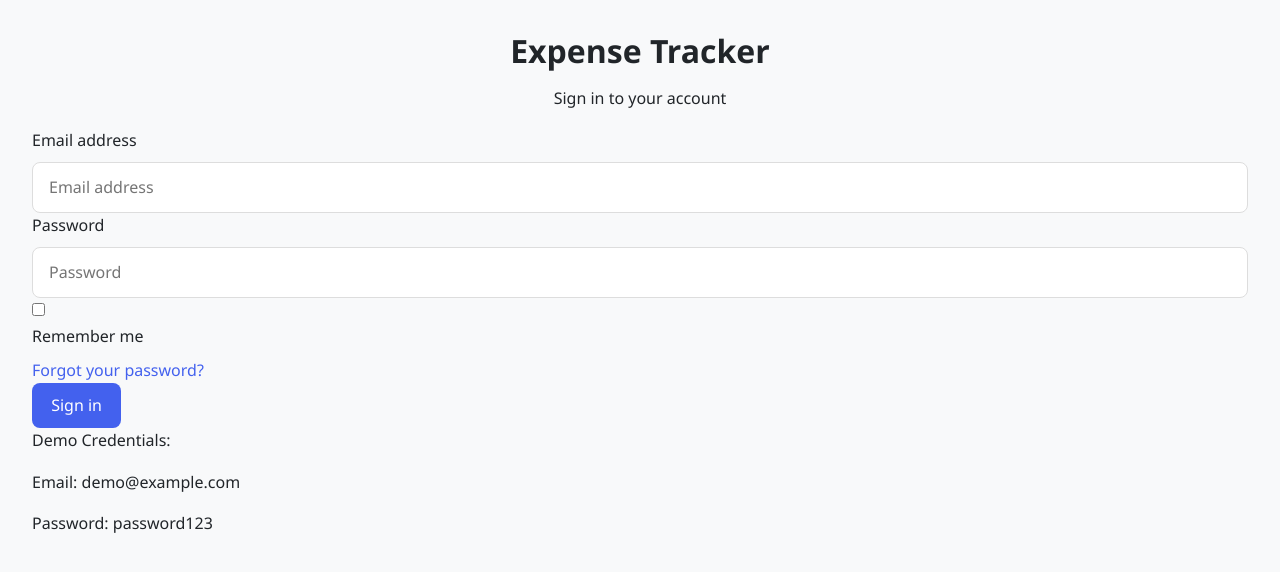
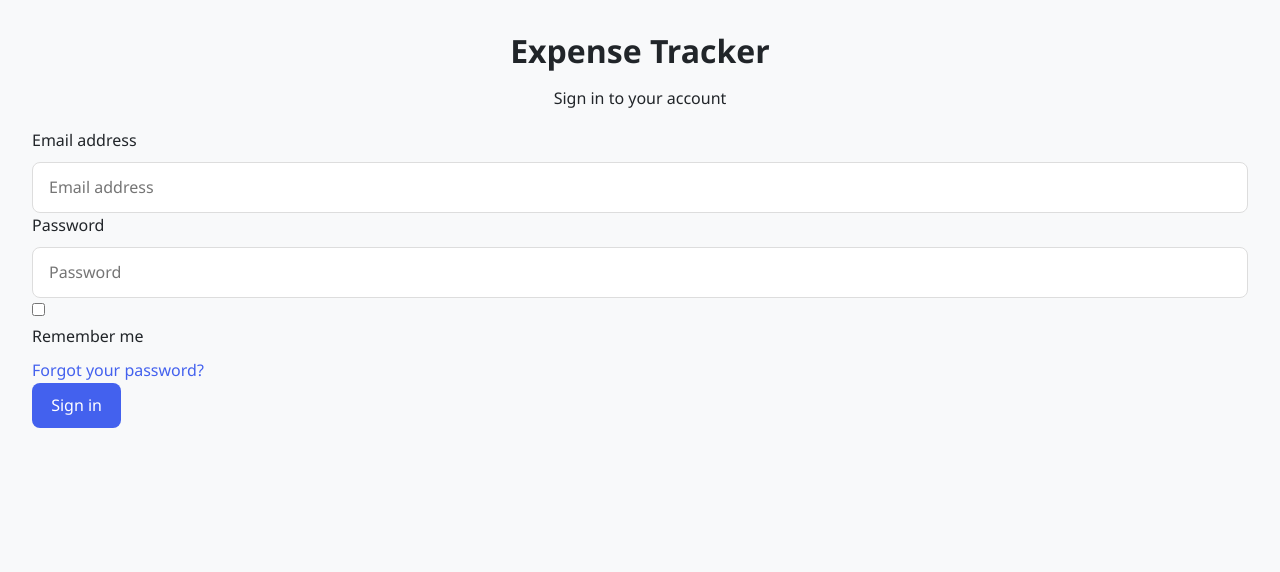
Before and after one commit to ShamindaKanchana/Expense_tracker, a React (Create React App) app in the folder frontend/: page /login in a window 1280 px wide. Shown: the top 572 px of the page. Built offline with nearby package versions, Linux system fonts and the light colour scheme.

Commit message:
Some changes

```diff
--- a/frontend/src/components/Login.jsx
+++ b/frontend/src/components/Login.jsx
@@ -143,11 +143,7 @@ const Login = ({ setIsAuthenticated }) => {
           </div>
         </form>
 
-        <div className="demo-credentials">
-          <p>Demo Credentials:</p>
-          <p>Email: demo@example.com</p>
-          <p>Password: password123</p>
-        </div>
+
       </div>
     </div>
   );
```
